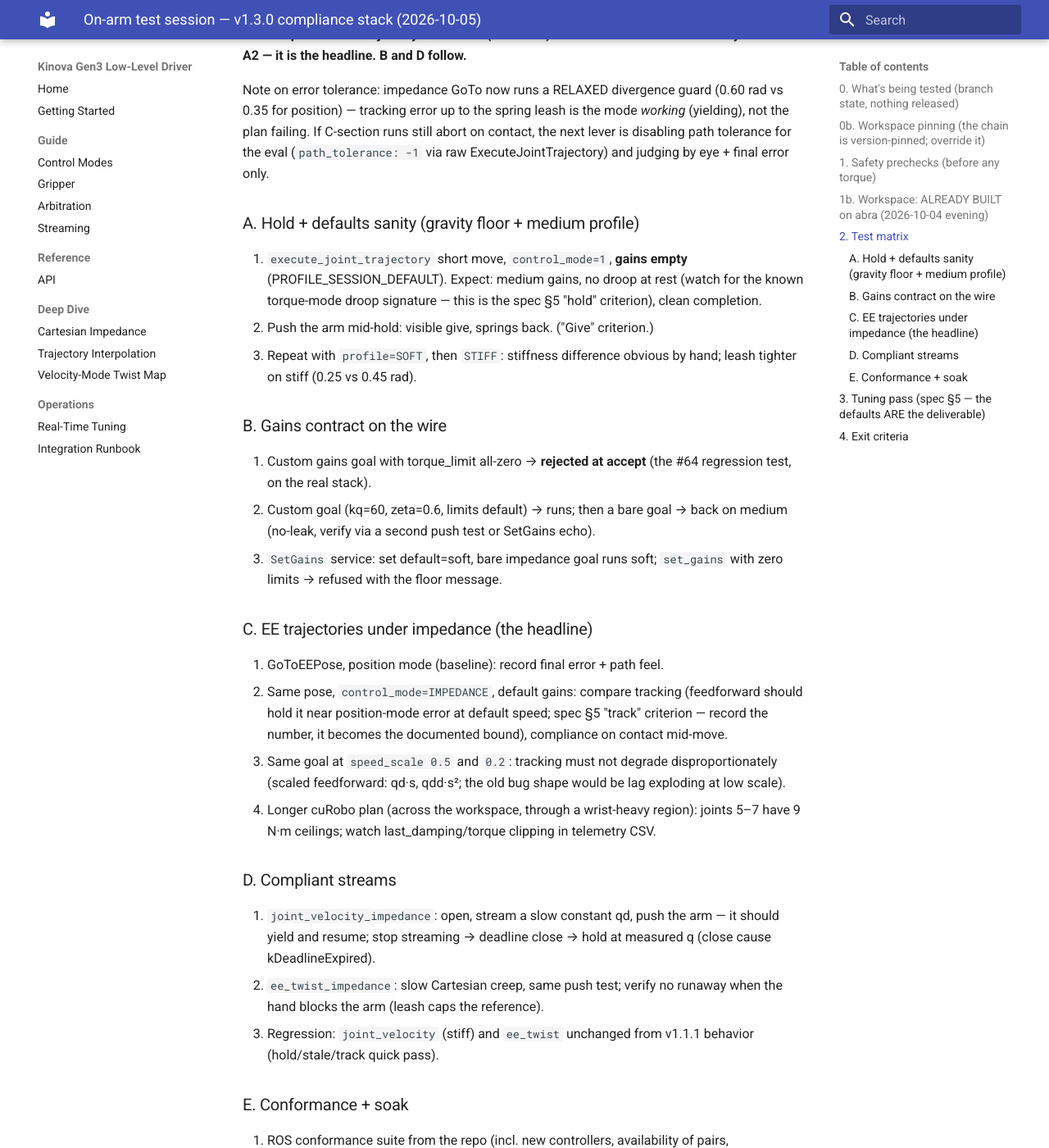
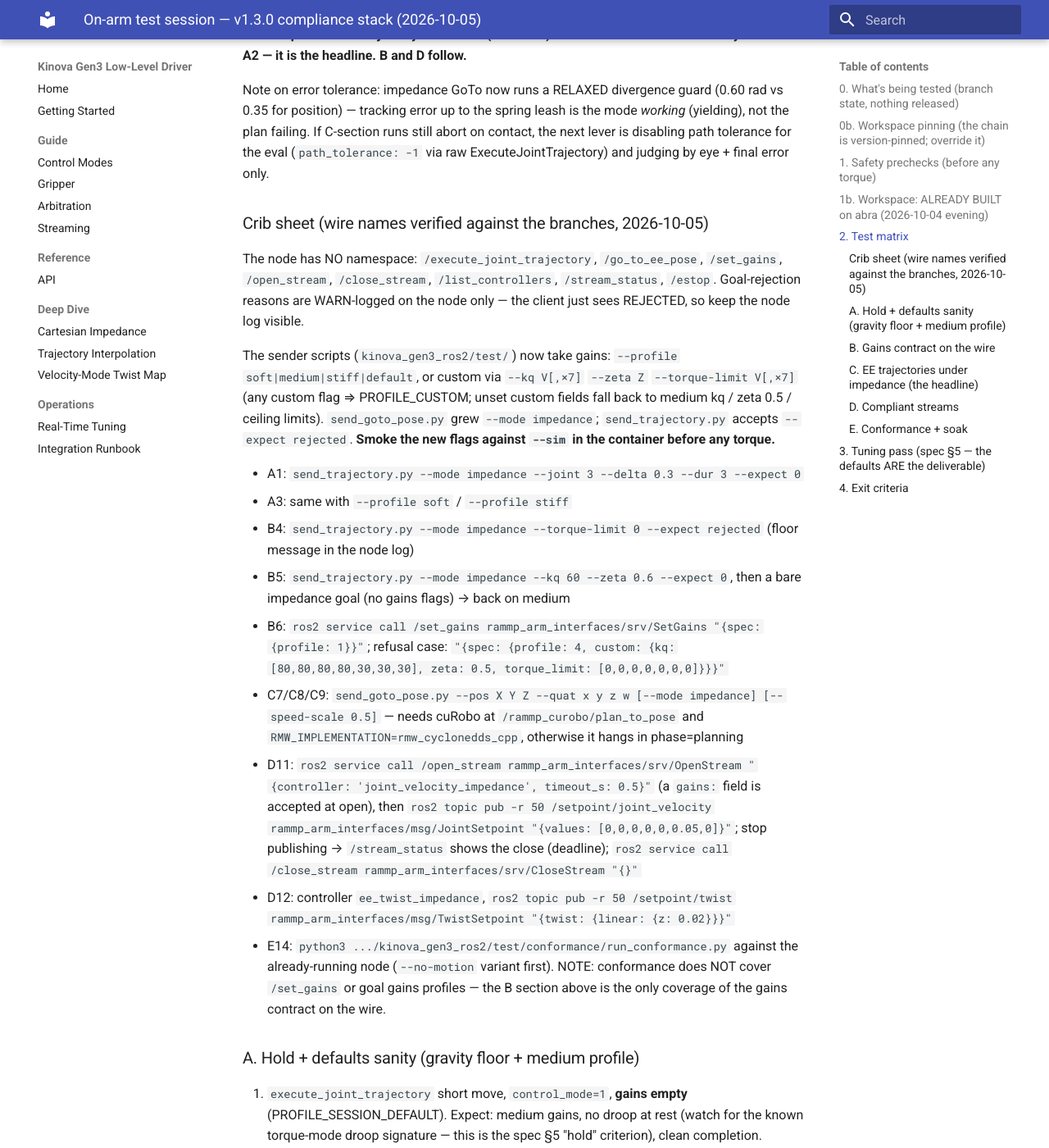
Before and after one commit to rammp-org/kinova-gen3-driver, an MkDocs documentation site: the page built from docs/superpowers/plans/2026-10-05-onarm-runbook.md, in a window 1280 px wide and 1400 px high, scrolled down 1990 px. Shown: the whole window at 82% size. Built offline with MkDocs 1.6.1 and Material for MkDocs 9.7.7, drawn with Linux system fonts in a browser that asks for light colours.

Commit message:
docs(runbook): command crib sheet for the test matrix (wire names verified)
Verified names/semantics against the branches: no node namespace, WARN-only
rejection reasons, custom torque_limit is fully explicit (all-zero = floor
rejection, the B4 case), cuRobo+CycloneDDS prerequisite for GoTo, and the
conformance gap (no /set_gains or profile coverage — section B is it).

Co-Authored-By: Claude Fable 5 <noreply@anthropic.com>
Claude-Session: https://claude.ai/code/session_01VNNfUogjpmnaZkWb7rqUU9

```diff
--- a/docs/superpowers/plans/2026-10-05-onarm-runbook.md
+++ b/docs/superpowers/plans/2026-10-05-onarm-runbook.md
@@ -81,6 +81,48 @@ on contact, the next lever is disabling path tolerance for the eval
 (`path_tolerance: -1` via raw ExecuteJointTrajectory) and judging by eye +
 final error only.
 
+### Crib sheet (wire names verified against the branches, 2026-10-05)
+
+The node has NO namespace: `/execute_joint_trajectory`, `/go_to_ee_pose`,
+`/set_gains`, `/open_stream`, `/close_stream`, `/list_controllers`,
+`/stream_status`, `/estop`. Goal-rejection reasons are WARN-logged on the
+node only — the client just sees REJECTED, so keep the node log visible.
+
+The sender scripts (`kinova_gen3_ros2/test/`) now take gains:
+`--profile soft|medium|stiff|default`, or custom via `--kq V[,×7]`
+`--zeta Z` `--torque-limit V[,×7]` (any custom flag ⇒ PROFILE_CUSTOM; unset
+custom fields fall back to medium kq / zeta 0.5 / ceiling limits).
+`send_goto_pose.py` grew `--mode impedance`; `send_trajectory.py` accepts
+`--expect rejected`. **Smoke the new flags against `--sim` in the container
+before any torque.**
+
+- A1: `send_trajectory.py --mode impedance --joint 3 --delta 0.3 --dur 3 --expect 0`
+- A3: same with `--profile soft` / `--profile stiff`
+- B4: `send_trajectory.py --mode impedance --torque-limit 0 --expect rejected`
+  (floor message in the node log)
+- B5: `send_trajectory.py --mode impedance --kq 60 --zeta 0.6 --expect 0`,
+  then a bare impedance goal (no gains flags) → back on medium
+- B6: `ros2 service call /set_gains rammp_arm_interfaces/srv/SetGains
+  "{spec: {profile: 1}}"`; refusal case: `"{spec: {profile: 4, custom: {kq:
+  [80,80,80,80,30,30,30], zeta: 0.5, torque_limit: [0,0,0,0,0,0,0]}}}"`
+- C7/C8/C9: `send_goto_pose.py --pos X Y Z --quat x y z w
+  [--mode impedance] [--speed-scale 0.5]` — needs cuRobo at
+  `/rammp_curobo/plan_to_pose` and `RMW_IMPLEMENTATION=rmw_cyclonedds_cpp`,
+  otherwise it hangs in phase=planning
+- D11: `ros2 service call /open_stream rammp_arm_interfaces/srv/OpenStream
+  "{controller: 'joint_velocity_impedance', timeout_s: 0.5}"` (a `gains:`
+  field is accepted at open), then
+  `ros2 topic pub -r 50 /setpoint/joint_velocity
+  rammp_arm_interfaces/msg/JointSetpoint "{values: [0,0,0,0,0,0.05,0]}"`;
+  stop publishing → `/stream_status` shows the close (deadline);
+  `ros2 service call /close_stream rammp_arm_interfaces/srv/CloseStream "{}"`
+- D12: controller `ee_twist_impedance`, `ros2 topic pub -r 50 /setpoint/twist
+  rammp_arm_interfaces/msg/TwistSetpoint "{twist: {linear: {z: 0.02}}}"`
+- E14: `python3 .../kinova_gen3_ros2/test/conformance/run_conformance.py`
+  against the already-running node (`--no-motion` variant first). NOTE:
+  conformance does NOT cover `/set_gains` or goal gains profiles — the B
+  section above is the only coverage of the gains contract on the wire.
+
 ### A. Hold + defaults sanity (gravity floor + medium profile)
 1. `execute_joint_trajectory` short move, `control_mode=1`, **gains empty**
    (PROFILE_SESSION_DEFAULT). Expect: medium gains, no droop at rest
```
